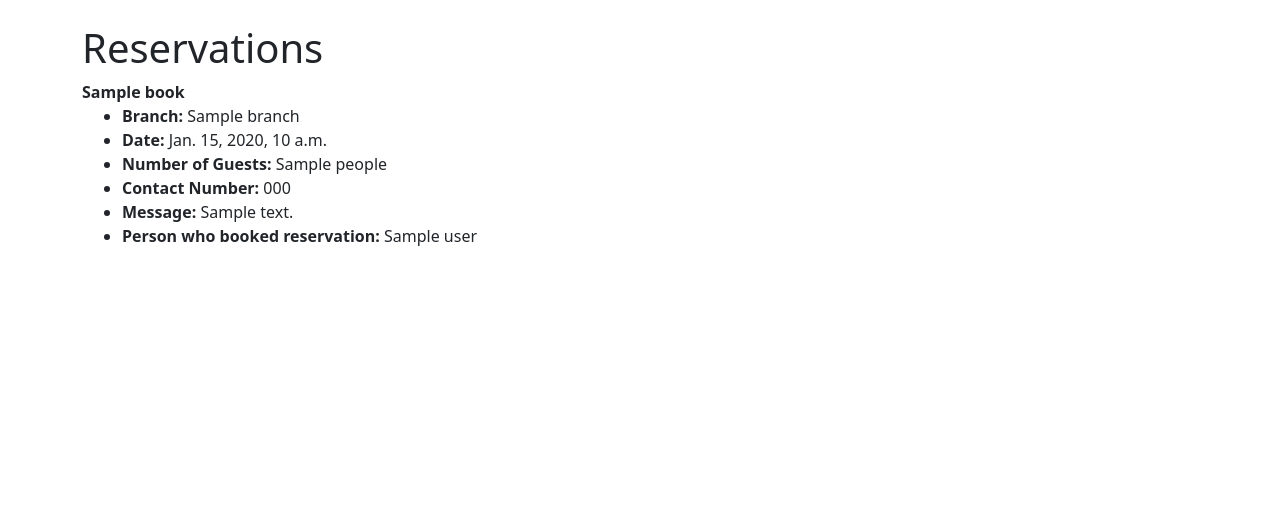
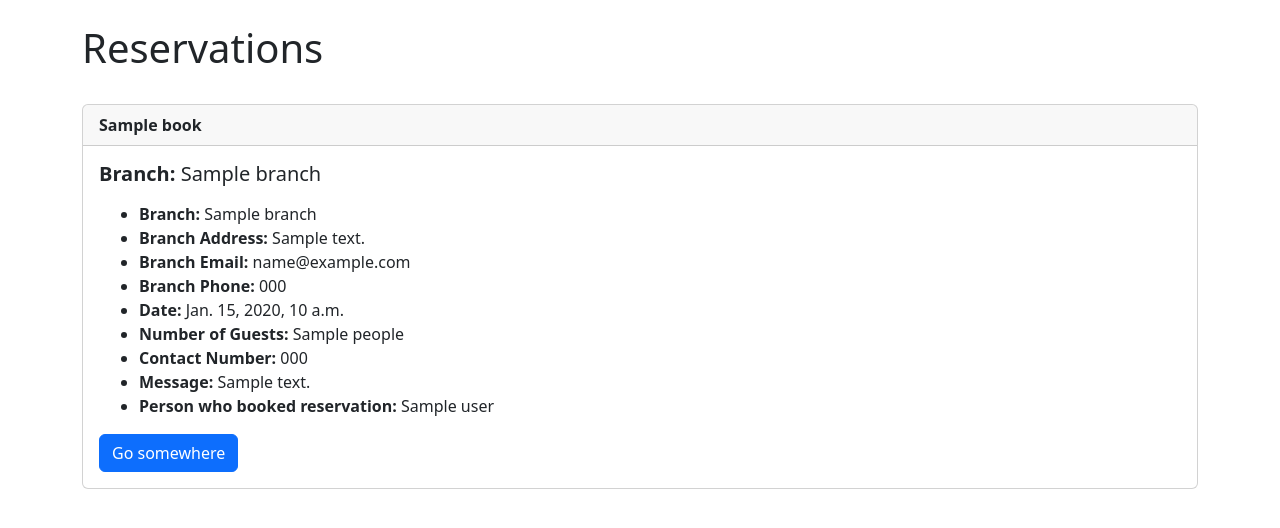
Before and after one commit to araldwin/Perfecto-s-Restaurant, a Django app: template book/templates/book/reservation_list.html in a window 1280 px wide. Shown: the part 56-584 px from the top of the page. Run offline with Django 3.2, Linux system fonts and the light colour scheme; the template is opened without the code that fills it: most values are stand-ins (such as "Sample title", 1, 10 or a date in 2020).

Commit message:
add style to reservation_list

```diff
--- a/book/templates/book/reservation_list.html
+++ b/book/templates/book/reservation_list.html
@@ -3,11 +3,23 @@
 {% block content %}
 
     <h1>Reservations</h1>
+    <br/>
 
 {% for book in reservation_list %}
+
+<div class="card">
+    <div class="card-header">
         <strong>{{ book }}</strong>
+    </div>
+    <div class="card-body">
+      <h5 class="card-title"><strong>Branch: </strong>{{ book.branch }}</h5>
+      <p class="card-text">
+
         <ul>
             <li><strong>Branch: </strong>{{ book.branch }}</li>
+            <li><strong>Branch Address: </strong>{{ book.branch.address }}</li>
+            <li><strong>Branch Email: </strong>{{ book.branch.branch_email }}</li>
+            <li><strong>Branch Phone: </strong>{{ book.branch.branch_phone }}</li>
             <li><strong>Date: </strong>{{ book.book_date }}</li>
             <li><strong>Number of Guests: </strong>{{ book.people }}</li>
             <li><strong>Contact Number: </strong>{{ book.phone }}</li>
@@ -18,6 +30,16 @@
                 {% endfor %}
             </li>
             </ul>
+
+      </p>
+      <a href="#" class="btn btn-primary">Go somewhere</a>
+    </div>
+  </div>
+
+
+
+
+
     <br/>
 {% endfor %}
 
```
Lines whose indentation alone changed are shown as unchanged.
